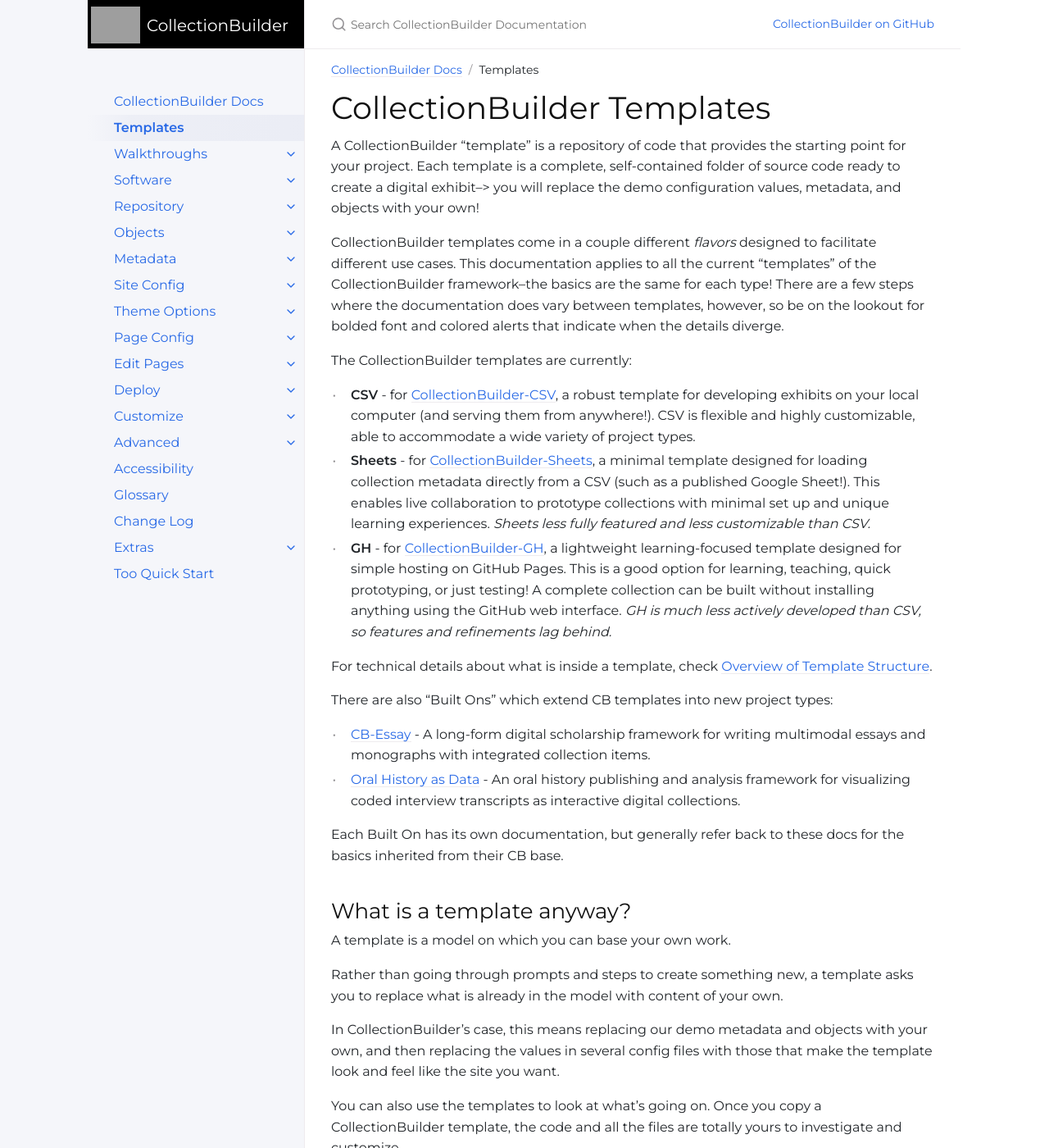
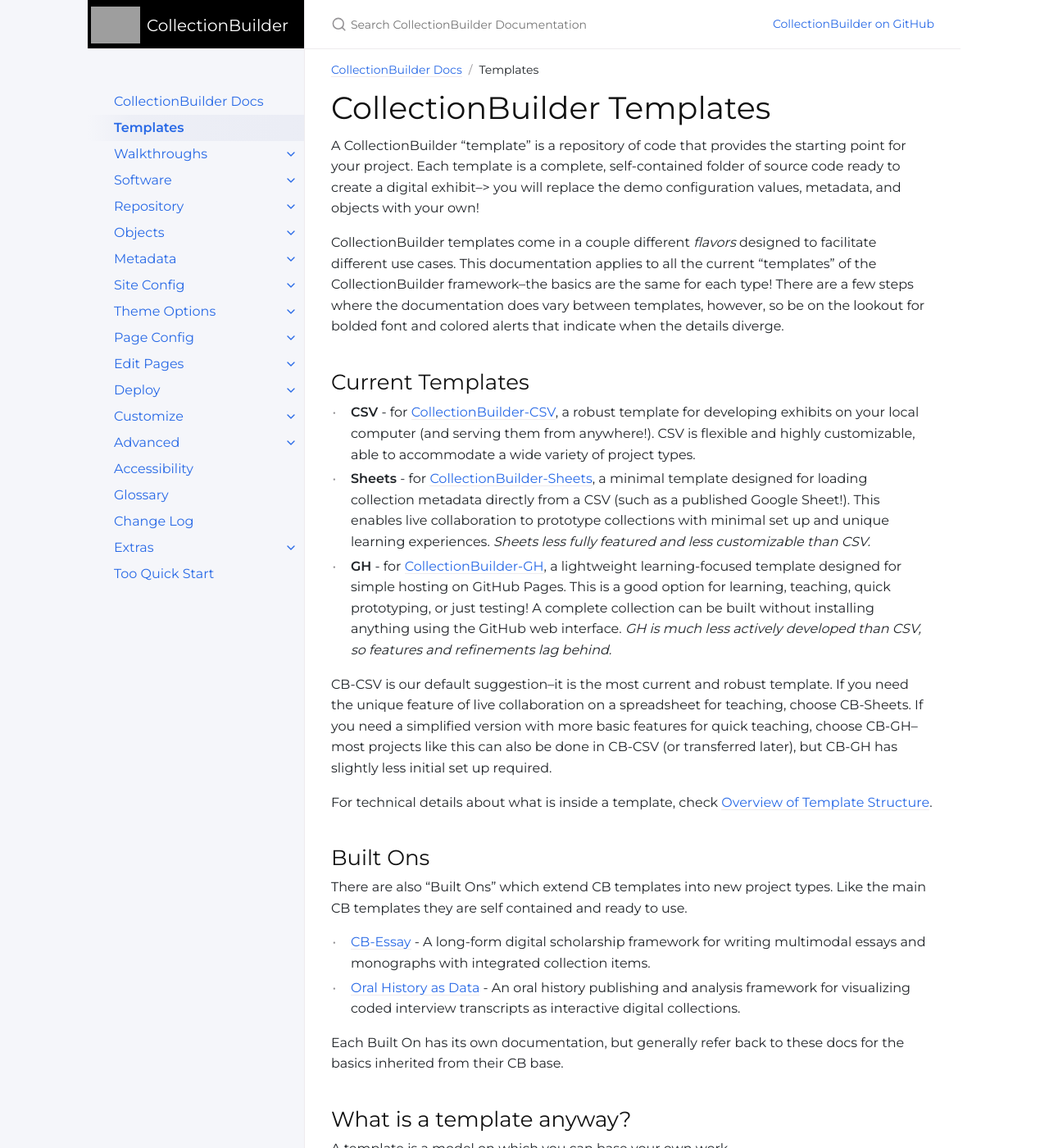
Before and after one commit to CollectionBuilder/cb-docs, a Jekyll site: the page built from docs/templates.md, in a window 1280 px wide and 1400 px high. Shown: the whole window at 82% size. Built offline with Jekyll 4.4.1, drawn with Linux system fonts in a browser that asks for light colours; comment, search, counter and statistics services are not loaded.

Commit message:
more on templates

```diff
--- a/docs/templates.md
+++ b/docs/templates.md
@@ -12,15 +12,22 @@ CollectionBuilder templates come in a couple different *flavors* designed to fac
 This documentation applies to all the current "templates" of the CollectionBuilder framework--the basics are the same for each type!
 There are a few steps where the documentation does vary between templates, however, so be on the lookout for bolded font and colored alerts that indicate when the details diverge.
 
-The CollectionBuilder templates are currently:
+## Current Templates
 
 - **CSV** - for [CollectionBuilder-CSV](https://github.com/CollectionBuilder/collectionbuilder-csv), a robust template for developing exhibits on your local computer (and serving them from anywhere!). CSV is flexible and highly customizable, able to accommodate a wide variety of project types.
 - **Sheets** - for [CollectionBuilder-Sheets](https://github.com/CollectionBuilder/collectionbuilder-sheets), a minimal template designed for loading collection metadata directly from a CSV (such as a published Google Sheet!). This enables live collaboration to prototype collections with minimal set up and unique learning experiences. *Sheets less fully featured and less customizable than CSV.*
 - **GH** - for [CollectionBuilder-GH](https://github.com/CollectionBuilder/collectionbuilder-gh), a lightweight learning-focused template designed for simple hosting on GitHub Pages. This is a good option for learning, teaching, quick prototyping, or just testing! A complete collection can be built without installing anything using the GitHub web interface. *GH is much less actively developed than CSV, so features and refinements lag behind.*
 
+CB-CSV is our default suggestion--it is the most current and robust template.
+If you need the unique feature of live collaboration on a spreadsheet for teaching, choose CB-Sheets.
+If you need a simplified version with more basic features for quick teaching, choose CB-GH--most projects like this can also be done in CB-CSV (or transferred later), but CB-GH has slightly less initial set up required.
+
 For technical details about what is inside a template, check [Overview of Template Structure]({{ '/docs/advanced/architecture-overview/' | relative_url }}).
 
-There are also "Built Ons" which extend CB templates into new project types:
+## Built Ons
+
+There are also "Built Ons" which extend CB templates into new project types.
+Like the main CB templates they are self contained and ready to use.
 
 - [CB-Essay](https://github.com/CollectionBuilder/cb-essay) - A long-form digital scholarship framework for writing multimodal essays and monographs with integrated collection items.
 - [Oral History as Data](https://oralhistoryasdata.github.io/docs/) - An oral history publishing and analysis framework for visualizing coded interview transcripts as interactive digital collections.
```
